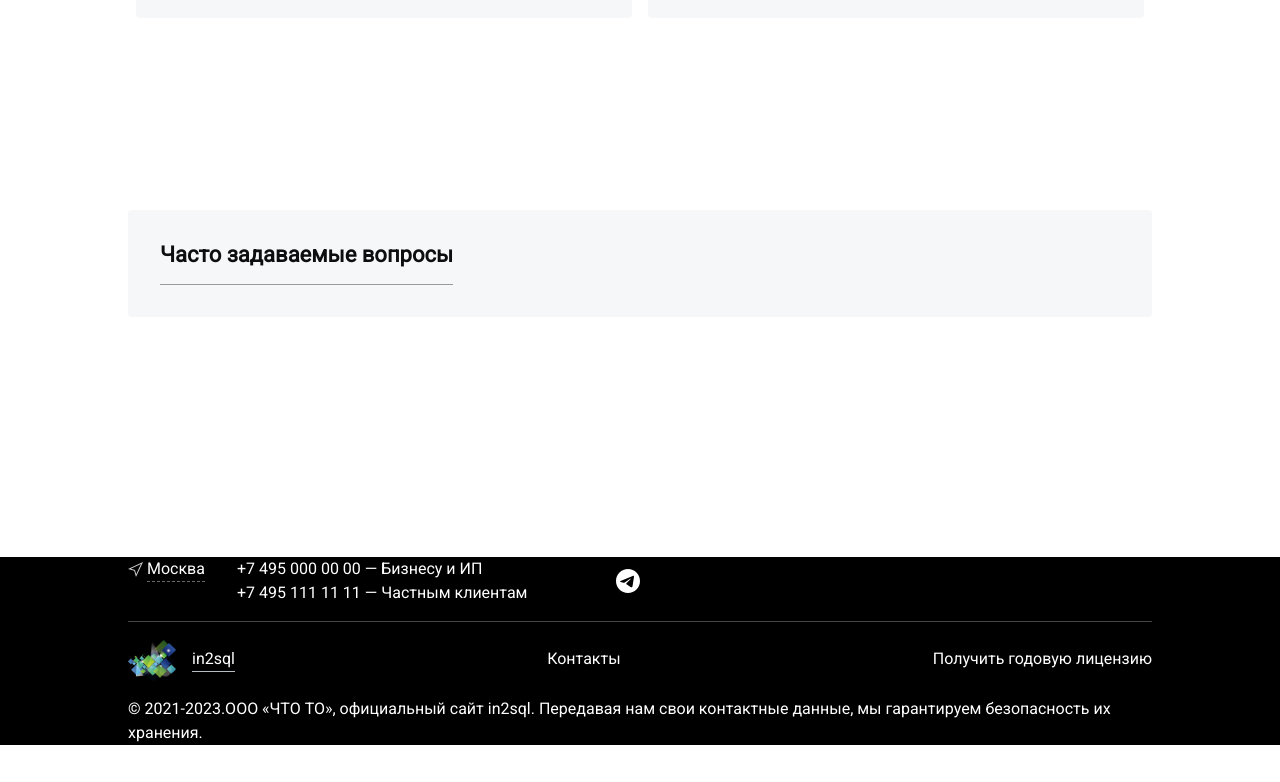
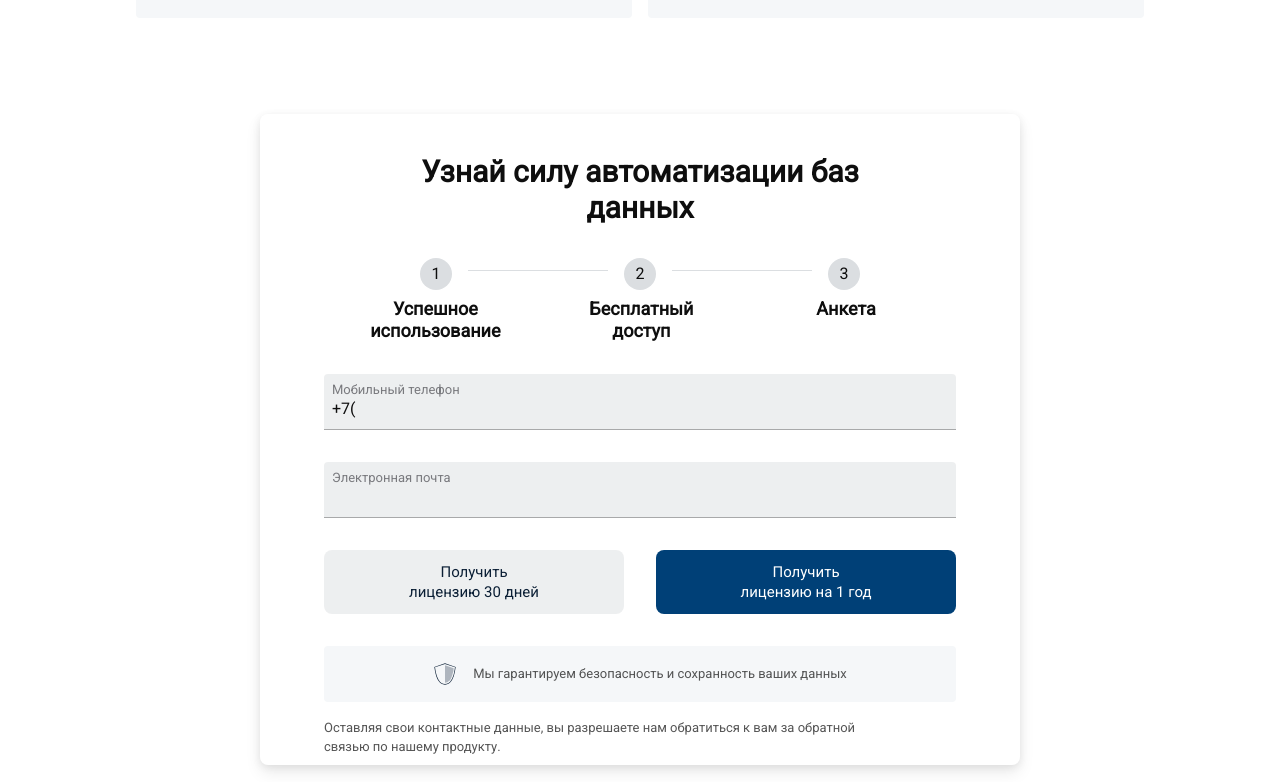
Before and after one commit to in2sql/in2sql-official-site, a Next.js app: page / in a window 1280 px wide. Shown: the part 1098-1880 px from the top of the page. Before the commit the page ends 1843 px from the top, so only its background shows below. Built offline with nearby package versions, Linux system fonts and the light colour scheme.

Commit message:
feat: adapt main form section

```diff
--- a/app/components/main-form/main-form.module.scss
+++ b/app/components/main-form/main-form.module.scss
@@ -1,10 +1,13 @@
+@use 'sass:map';
+@import '../../variables';
+
 .mainForm {
   display: flex;
   flex-direction: column;
   justify-content: flex-start;
   align-items: center;
   gap: 2rem;
-  width: 760px;
+  min-width: 760px;
   align-self: center;
 
   padding: 0 2rem;
@@ -107,6 +110,8 @@
   width: 100%;
   display: flex;
   gap: 2rem;
+  flex-wrap: wrap;
+  justify-content: center;
 
   .button {
     flex: 1;
@@ -118,6 +123,7 @@
     align-items: center;
     justify-content: center;
     padding: 12px;
+    min-width: 200px;
 
     text-align: center;
     font-size: 15px;
@@ -131,3 +137,26 @@
     background: rgba(11, 31, 53, 0.07);
   }
 }
+
+@media (max-width: map.get($grid-breakpoints, 'lg')) {
+  .mainForm {
+    width: 80%;
+    min-width: auto;
+    padding: 1rem;
+  }
+
+  .steps {
+    display: none;
+  }
+}
+@media (max-width: map.get($grid-breakpoints, 'md')) {
+  .mainForm {
+    width: 100%;
+  }
+
+  .controlls {
+    .button {
+      max-width: 200px;
+    }
+  }
+}
--- a/app/page.tsx
+++ b/app/page.tsx
@@ -157,7 +157,9 @@ export default function Home() {
           </div>
         </div>
 
-        <div className={s.section}>{/* <MainForm /> */}</div>
+        <div className={s.section}>
+          <MainForm />
+        </div>
 
         <div className={clsx(s.section, s.faq_container)}>
           <div className={s.faq_title}>Часто задаваемые вопросы</div>
```
